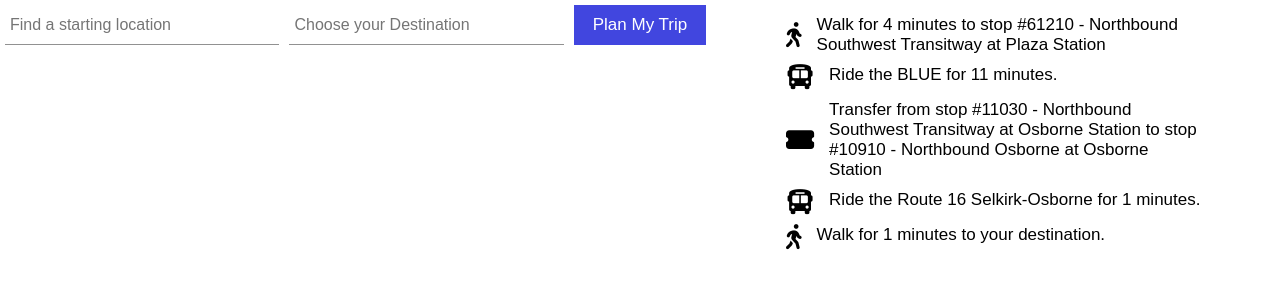
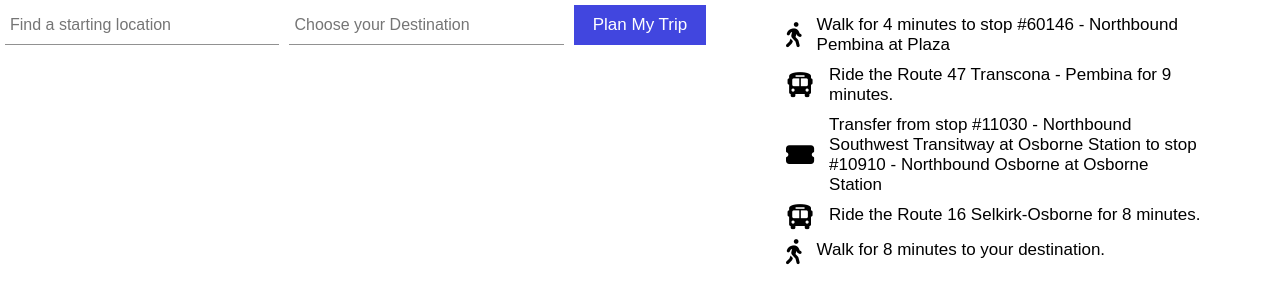
Before and after one commit to kluong88/tripPlanner, a plain HTML site: page index.html in a window 1280 px wide. Drawn offline with Linux system fonts and the light colour scheme.

Commit message:
Wrote if else statement for all segments

```diff
--- a/index.html
+++ b/index.html
@@ -36,11 +36,11 @@
 
   <div class="bus-container">
     <ul class="my-trip">
-      <li><i class="fas fa-walking" aria-hidden="true"></i>Walk for 4 minutes to stop #61210 - Northbound Southwest Transitway at Plaza Station</li>
-      <li><i class="fas fa-bus" aria-hidden="true"></i>Ride the BLUE for 11 minutes.</li>
+      <li><i class="fas fa-walking" aria-hidden="true"></i>Walk for 4 minutes to stop #60146 - Northbound Pembina at Plaza</li>
+      <li><i class="fas fa-bus" aria-hidden="true"></i>Ride the Route 47 Transcona - Pembina for 9 minutes.</li>
       <li><i class="fas fa-ticket-alt" aria-hidden="true"></i>Transfer from stop #11030 - Northbound Southwest Transitway at Osborne Station to stop #10910 - Northbound Osborne at Osborne Station</li>
-      <li><i class="fas fa-bus" aria-hidden="true"></i>Ride the Route 16 Selkirk-Osborne for 1 minutes.</li>
-      <li><i class="fas fa-walking" aria-hidden="true"></i>Walk for 1 minutes to your destination.</li>
+      <li><i class="fas fa-bus" aria-hidden="true"></i>Ride the Route 16 Selkirk-Osborne for 8 minutes.</li>
+      <li><i class="fas fa-walking" aria-hidden="true"></i>Walk for 8 minutes to your destination.</li>
     </ul>
   </div>
 </body>
--- a/js/app.js
+++ b/js/app.js
@@ -65,8 +65,10 @@ function getDirections(directions) {
       console.log(`Walk ${plan.times.durations.walking} minutes to your destination.`)
     } else if (plan.type === `transfer`) {
       console.log(plan);
+      console.log(`Transfer from stop #${plan.from.stop.key} - ${plan.from.stop.name} to stop #${plan.to.stop.key} - ${plan.to.stop.name}.`)
     } else if (plan.type === `ride`) {
       console.log(plan);
+      console.log(`Ride the ${plan.route.name} for ${plan.times.durations.riding} minutes.`)
     }
   })
 
```
